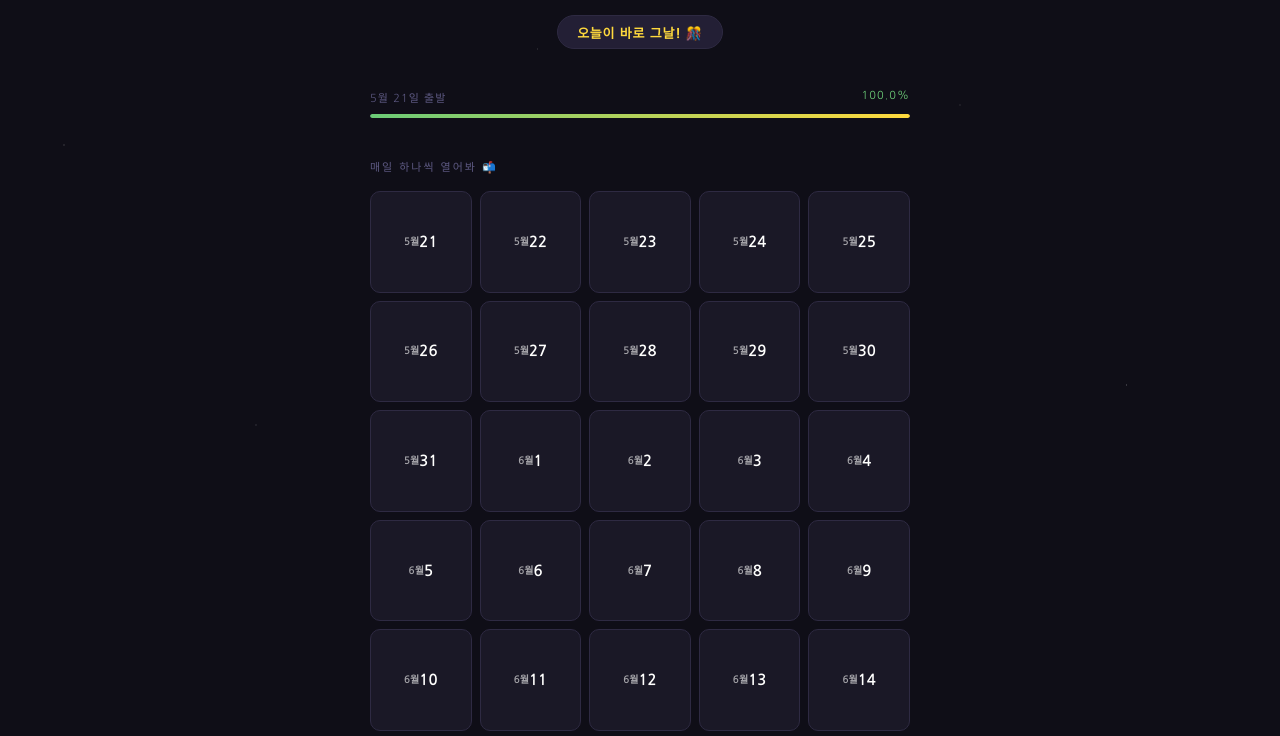
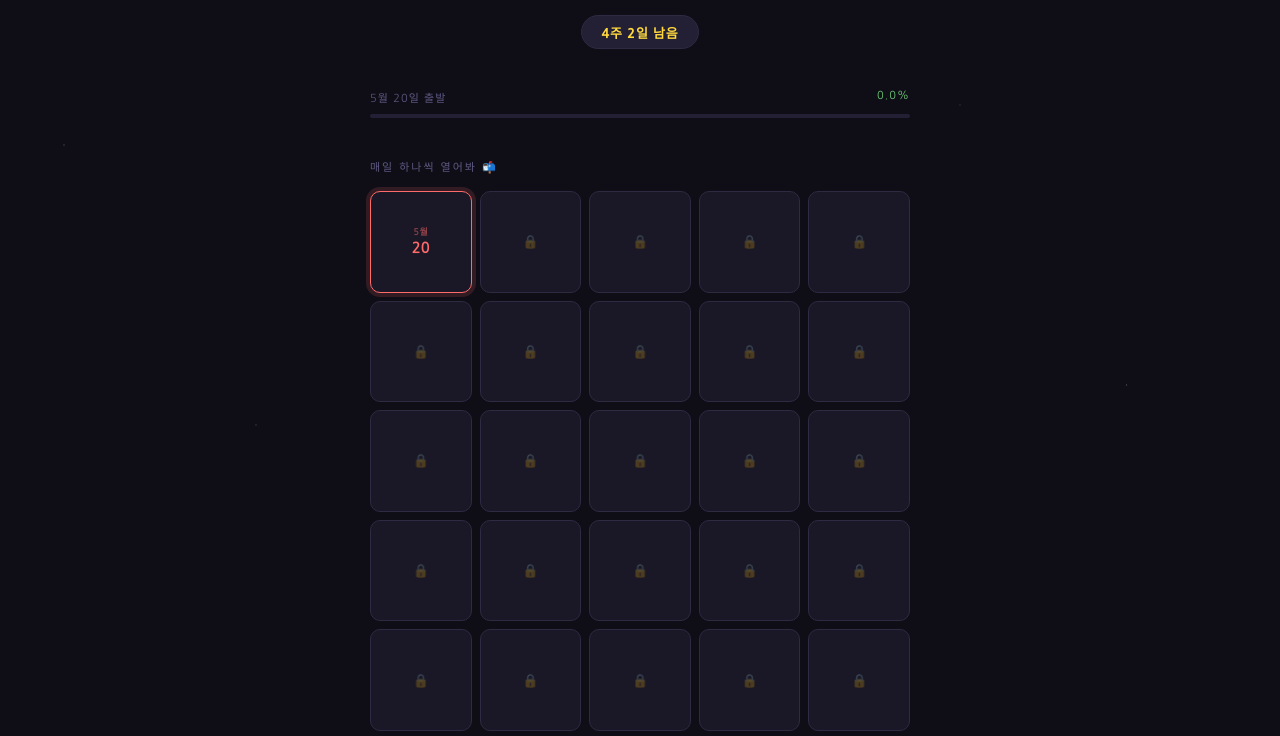
Before and after one commit to haru-recording/free-day, a plain HTML site: page index.html in a window 1280 px wide. Shown: the part 255-991 px from the top of the page. Drawn offline with nearby package versions, Linux system fonts and the light colour scheme.

Commit message:
Update index.html

```diff
--- a/index.html
+++ b/index.html
@@ -24,8 +24,6 @@ body::before {
     radial-gradient(1px 1px at 88% 80%, rgba(255,255,255,0.35) 0%, transparent 100%),
     radial-gradient(1px 1px at 20% 85%, rgba(255,255,255,0.25) 0%, transparent 100%),
     radial-gradient(1px 1px at 65% 70%, rgba(255,255,255,0.3) 0%, transparent 100%),
-    radial-gradient(1px 1px at 42% 38%, rgba(255,255,255,0.2) 0%, transparent 100%),
-    radial-gradient(1px 1px at 92% 30%, rgba(255,255,255,0.4) 0%, transparent 100%),
     radial-gradient(1px 1px at 5% 50%, rgba(255,255,255,0.3) 0%, transparent 100%);
 }
 .container { max-width: 540px; margin: 0 auto; position: relative; z-index: 1; }
@@ -49,13 +47,20 @@ body::before {
 .progress-fill { height:100%; background:linear-gradient(90deg,#6bcb77,#ffd93d); border-radius:99px; transition:width 1s ease; }
 .section-title { font-size:11px; letter-spacing:0.18em; color:var(--text-dim); text-transform:uppercase; margin-bottom:1rem; animation:fadeDown 0.8s 0.25s ease both; }
 .calendar { display:grid; grid-template-columns:repeat(5,1fr); gap:8px; animation:fadeDown 0.8s 0.3s ease both; }
-.day-box { aspect-ratio:1; background:var(--surface); border:1px solid var(--border); border-radius:10px; display:flex; align-items:center; justify-content:center; font-size:13px; font-weight:700; color:var(--text-dim); cursor:default; transition:transform 0.15s ease,border-color 0.15s ease; position:relative; overflow:hidden; }
+.day-box {
+  aspect-ratio:1; background:var(--surface); border:1px solid var(--border); border-radius:10px;
+  display:flex; flex-direction:column; align-items:center; justify-content:center;
+  font-weight:700; color:var(--text-dim); cursor:default;
+  transition:transform 0.15s ease,border-color 0.15s ease;
+}
 .day-box.unlocked { cursor:pointer; color:var(--text); }
 .day-box.unlocked:hover { transform:scale(1.06); border-color:var(--accent2); }
 .day-box.opened { background:var(--surface2); border-color:var(--accent2); color:var(--accent2); }
 .day-box.today { border-color:var(--accent); color:var(--accent); animation:todayPulse 2s ease-in-out infinite; }
 @keyframes todayPulse { 0%,100% { box-shadow:0 0 0 0 rgba(255,107,107,0); } 50% { box-shadow:0 0 0 4px rgba(255,107,107,0.15); } }
-.lock-icon { font-size:14px; opacity:0.3; }
+.box-month { font-size:9px; opacity:0.5; letter-spacing:0.05em; line-height:1.4; }
+.box-day { font-size:15px; line-height:1.2; }
+.lock-icon { font-size:13px; opacity:0.25; }
 .modal-overlay { position:fixed; inset:0; background:rgba(10,9,20,0.85); backdrop-filter:blur(6px); z-index:100; display:flex; align-items:center; justify-content:center; padding:1.5rem; opacity:0; pointer-events:none; transition:opacity 0.25s ease; }
 .modal-overlay.active { opacity:1; pointer-events:all; }
 .modal { background:var(--surface); border:1px solid var(--border); border-radius:20px; padding:2rem 1.5rem; max-width:360px; width:100%; text-align:center; transform:scale(0.92); transition:transform 0.25s ease; }
@@ -68,19 +73,19 @@ body::before {
 .modal-challenge { font-size:14px; color:var(--text-mid); line-height:1.6; }
 .modal-close { margin-top:1.5rem; background:var(--surface2); border:1px solid var(--border); border-radius:99px; padding:0.6rem 1.6rem; font-family:var(--sans); font-size:13px; color:var(--text-mid); cursor:pointer; transition:border-color 0.15s,color 0.15s; }
 .modal-close:hover { border-color:var(--accent2); color:var(--accent2); }
-.now-label { text-align:center; font-size:11px; color:var(--text-dim); margin-top:2rem; letter-spacing:0.08em; animation:fadeDown 0.8s 0.4s ease both; }
+.now-label { text-align:center; font-size:11px; color:var(--text-dim); margin-top:2rem; letter-spacing:0.08em; }
 </style>
 </head>
 <body>
 <div class="container">
   <div class="hero">
     <div class="hero-eyebrow">Free Day Countdown ✦</div>
-    <div class="hero-dday" id="dday-num">D-30</div>
-    <div class="hero-date">June 19, 2025 🎉</div>
+    <div class="hero-dday" id="dday-num">—</div>
+    <div class="hero-date">June 19, 2026 🎉</div>
     <div class="hero-weeks"><strong id="weeks-text">—</strong></div>
   </div>
   <div class="progress-wrap">
-    <div class="progress-labels"><span>5월 21일 출발</span><span id="prog-pct">0%</span></div>
+    <div class="progress-labels"><span>5월 20일 출발</span><span id="prog-pct">0%</span></div>
     <div class="progress-track"><div class="progress-fill" id="prog-bar" style="width:0%"></div></div>
   </div>
   <div class="section-title">매일 하나씩 열어봐 📬</div>
@@ -99,8 +104,29 @@ body::before {
   </div>
 </div>
 <script>
-const START = new Date(2025,4,21);
-const END   = new Date(2025,5,19);
+// 날짜를 YYYYMMDD 정수로만 다룸 — 시간대 문제 완전 차단
+const START_STAMP = 20260520; // 첫 번째 박스
+const END_STAMP   = 20260619; // D-day
+const TOTAL       = 30;       // 박스 수
+
+// 오늘 날짜를 YYYYMMDD 정수로
+function todayStamp() {
+  const n = new Date();
+  return n.getFullYear() * 10000 + (n.getMonth() + 1) * 100 + n.getDate();
+}
+
+// i번째 박스의 날짜를 YYYYMMDD 정수로
+function boxStamp(i) {
+  const d = new Date(2026, 4, 20 + i); // 로컬 날짜 생성
+  return d.getFullYear() * 10000 + (d.getMonth() + 1) * 100 + d.getDate();
+}
+
+// i번째 박스의 표시용 날짜
+function boxDisplayDate(i) {
+  const d = new Date(2026, 4, 20 + i);
+  return { month: d.getMonth() + 1, day: d.getDate() };
+}
+
 const CONTENT = [
   {emoji:"🌱",quote:"시작이 반이다. 나머지 반은 그냥 버티는 거야.",challenge:"오늘 딱 한 가지, 미뤄뒀던 일 5분만 해보기"},
   {emoji:"☕",quote:"좋은 하루는 좋은 커피 한 잔으로 시작된다. 아니어도 커피는 맛있다.",challenge:"오늘 좋아하는 음료 한 잔 사면서 나한테 선물하기"},
@@ -134,41 +160,30 @@ const CONTENT = [
   {emoji:"🎉",quote:"오늘이야!!! 드디어 Free Day! 오늘 하루 전부 누려.",challenge:"오늘만큼은 아무 챌린지 없음. 그냥 즐겨! 🥳"},
 ];
 
-function getLocalDateStamp(date) {
-  // YYYYMMDD 숫자로 변환 — 시간대 무관하게 날짜만 비교
-  return date.getFullYear() * 10000 + (date.getMonth() + 1) * 100 + date.getDate();
-}
-
 function buildCalendar() {
   const cal = document.getElementById('calendar');
+  const ts = todayStamp();
   const openedKey = 'advent_opened_619';
   let opened = [];
   try { opened = JSON.parse(localStorage.getItem(openedKey) || '[]'); } catch(e) {}
   cal.innerHTML = '';
 
-  const now = new Date();
-  const todayStamp = getLocalDateStamp(now);
-
-  for (let i = 0; i < 30; i++) {
+  for (let i = 0; i < TOTAL; i++) {
+    const bs = boxStamp(i);
+    const { month, day } = boxDisplayDate(i);
     const box = document.createElement('div');
     box.className = 'day-box';
-    const boxDate = new Date(START.getFullYear(), START.getMonth(), START.getDate() + i);
-    const boxStamp = getLocalDateStamp(boxDate);
-    const dateLabel = `<span style="font-size:10px;opacity:0.6;display:block;line-height:1.2">${boxDate.getMonth()+1}월</span><span style="font-size:15px;line-height:1.2">${boxDate.getDate()}</span>`;
 
-    if (boxStamp === todayStamp) {
-      box.classList.add('unlocked', 'today');
+    if (bs > ts) {
+      // 미래 — 잠금, 클릭 불가
+      box.innerHTML = '<span class="lock-icon">🔒</span>';
+    } else {
+      // 오늘 또는 과거 — 열림
+      box.classList.add('unlocked');
+      if (bs === ts) box.classList.add('today');
       if (opened.includes(i)) box.classList.add('opened');
-      box.innerHTML = dateLabel;
-      box.onclick = () => openBox(i, opened, openedKey);
-    } else if (boxStamp < todayStamp) {
-      box.classList.add('unlocked');
-      if (opened.includes(i)) box.classList.add('opened');
-      box.innerHTML = dateLabel;
-      box.onclick = () => openBox(i, opened, openedKey);
-    } else {
-      box.innerHTML = '<span class="lock-icon">🔒</span>';
-      box.onclick = null;
+      box.innerHTML = `<span class="box-month">${month}월</span><span class="box-day">${day}</span>`;
+      box.addEventListener('click', () => openBox(i, opened, openedKey));
     }
     cal.appendChild(box);
   }
@@ -176,8 +191,8 @@ function buildCalendar() {
 
 function openBox(idx, opened, openedKey) {
   const c = CONTENT[idx];
-  const date = new Date(START); date.setDate(date.getDate() + idx);
-  document.getElementById('modal-day').textContent = `Day ${idx+1} · ${date.getMonth()+1}월 ${date.getDate()}일`;
+  const { month, day } = boxDisplayDate(idx);
+  document.getElementById('modal-day').textContent = `${month}월 ${day}일`;
   document.getElementById('modal-emoji').textContent = c.emoji;
   document.getElementById('modal-quote').textContent = c.quote;
   document.getElementById('modal-challenge').textContent = c.challenge;
@@ -194,18 +209,33 @@ function closeModal(e) {
 }
 
 function updateHero() {
-  const now = new Date();
-  const diff = END - now;
-  const d = Math.max(0, Math.ceil(diff / 86400000));
-  document.getElementById('dday-num').textContent = d === 0 ? '🎉' : `D-${d}`;
-  const weeks = Math.floor(d / 7), days = d % 7;
-  let wt = d === 0 ? '오늘이 바로 그날! 🎊' : weeks > 0 && days > 0 ? `${weeks}주 ${days}일 남음` : weeks > 0 ? `딱 ${weeks}주 남음` : `${days}일 남음`;
+  const n = new Date();
+  const ts = todayStamp();
+
+  // D-day 계산 (날짜 기준)
+  const todayDate = new Date(n.getFullYear(), n.getMonth(), n.getDate());
+  const endDate   = new Date(2026, 5, 19);
+  const diffDays  = Math.round((endDate - todayDate) / 86400000);
+  document.getElementById('dday-num').textContent = diffDays <= 0 ? '🎉' : `D-${diffDays}`;
+
+  const weeks = Math.floor(diffDays / 7), days = diffDays % 7;
+  let wt = diffDays <= 0 ? '오늘이 바로 그날! 🎊'
+         : weeks > 0 && days > 0 ? `${weeks}주 ${days}일 남음`
+         : weeks > 0 ? `딱 ${weeks}주 남음`
+         : `${days}일 남음`;
   document.getElementById('weeks-text').textContent = wt;
-  const total = END - START, elapsed = now - START;
-  const pct = Math.min(100, Math.max(0, elapsed / total * 100));
+
+  // 진행바: 날짜 기준 (5/21=0%, 6/19=100%)
+  const startDate = new Date(2026, 4, 20);
+  const totalDays = Math.round((endDate - startDate) / 86400000); // 29
+  const elapsedDays = Math.max(0, Math.round((todayDate - startDate) / 86400000));
+  const pct = Math.min(100, (elapsedDays / totalDays * 100));
   document.getElementById('prog-pct').textContent = pct.toFixed(1) + '%';
   document.getElementById('prog-bar').style.width = pct + '%';
-  document.getElementById('now-label').textContent = new Intl.DateTimeFormat('ko-KR',{year:'numeric',month:'long',day:'numeric',hour:'2-digit',minute:'2-digit',weekday:'short'}).format(now);
+
+  document.getElementById('now-label').textContent = new Intl.DateTimeFormat('ko-KR',{
+    year:'numeric', month:'long', day:'numeric', hour:'2-digit', minute:'2-digit', weekday:'short'
+  }).format(n);
 }
 
 buildCalendar();
```
